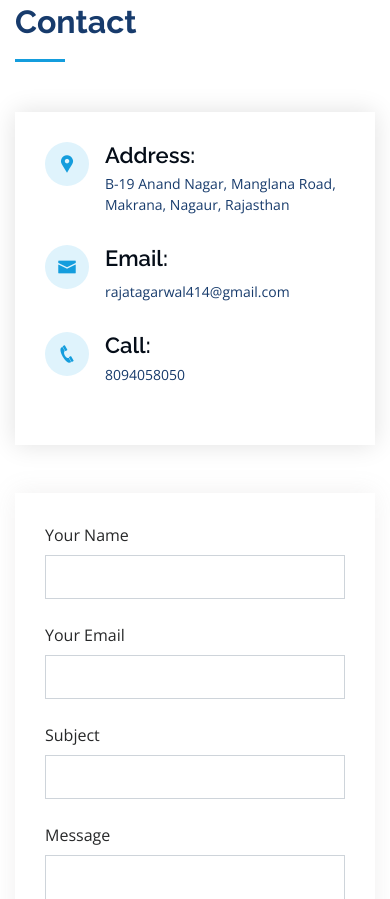
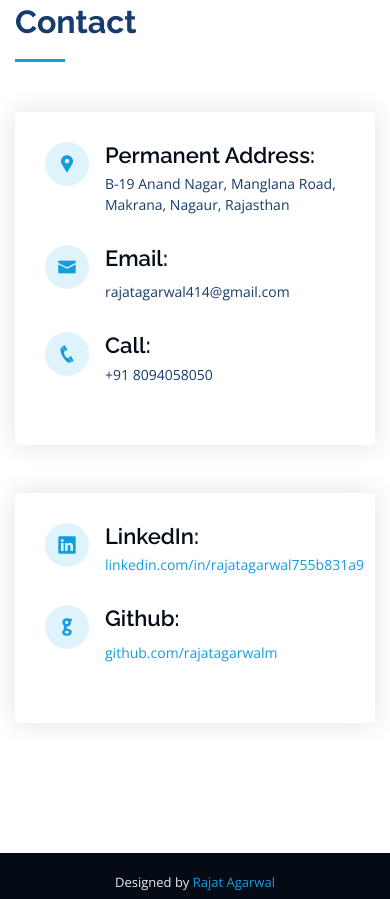
Before and after one commit to rajatagarwalm/My-Resume, a plain HTML site: page index.html in a window 390 px wide. Shown: the part 7678-8577 px from the top of the page. Drawn offline with nearby package versions, Linux system fonts and the light colour scheme.

Commit message:
removed the contact form

```diff
--- a/index.html
+++ b/index.html
@@ -384,7 +384,7 @@
       <div class="container">
 
         <div class="section-title">
-          <h2>Certifications</h2>
+          <h2>Achievements</h2>
           <div class="row certificate-container">
             <div class="certificaterow">
 
@@ -422,7 +422,7 @@
             <div class="info">
               <div class="address">
                 <i class="icofont-google-map"></i>
-                <h4>Address:</h4>
+                <h4>Permanent Address:</h4>
                 <p>B-19 Anand Nagar, Manglana Road, Makrana, Nagaur, Rajasthan</p>
               </div>
 
@@ -435,44 +435,29 @@
               <div class="phone">
                 <i class="icofont-phone"></i>
                 <h4>Call:</h4>
-                <p>8094058050</p>
+                <p>+91 8094058050</p>
               </div>
 
 
             </div>
-
           </div>
 
           <div class="col-lg-7 mt-5 mt-lg-0 d-flex align-items-stretch" data-aos="fade-left" data-aos-delay="200">
-            <form method="post" role="form" class="php-email-form" onsubmit="submitForm(event)">
-              <div class="form-row">
-                <div class="form-group col-md-6">
-                  <label for="name">Your Name</label>
-                  <input type="text" name="name" class="form-control" id="name" data-rule="minlen:4"
-                    data-msg="Please enter at least 4 chars" />
-                  <div class="validate"></div>
-                </div>
-                <div class="form-group col-md-6">
-                  <label for="name">Your Email</label>
-                  <input type="email" class="form-control" name="email" id="email" data-rule="email"
-                    data-msg="Please enter a valid email" />
-                  <div class="validate"></div>
-                </div>
+            <div class="info">
+              <div class="address">
+                <i class="icofont-linkedin"></i>
+                <h4>LinkedIn:</h4>
+                <p><a href="https://www.linkedin.com/in/rajatagarwal755b831a9/"
+                    target="_blank">linkedin.com/in/rajatagarwal755b831a9</a></p>
               </div>
-              <div class="form-group">
-                <label for="name">Subject</label>
-                <input type="text" class="form-control" name="subject" id="subject" data-rule="minlen:4"
-                  data-msg="Please enter at least 8 chars of subject" />
-                <div class="validate"></div>
+
+              <div class="email">
+                <i class="icofont-github"></i>
+                <h4>Github:</h4>
+                <p><a href="https://github.com/rajatagarwalm" target="_blank">github.com/rajatagarwalm</a></p>
               </div>
-              <div class="form-group">
-                <label for="name">Message</label>
-                <textarea class="form-control" name="message" rows="10" data-rule="required"
-                  data-msg="Please write something for us" id="message"></textarea>
-                <div class="validate"></div>
-              </div>
-              <div class="text-center"><button type="submit">Send Message</button></div>
-            </form>
+            </div>
+
           </div>
         </div>
       </div>
```
